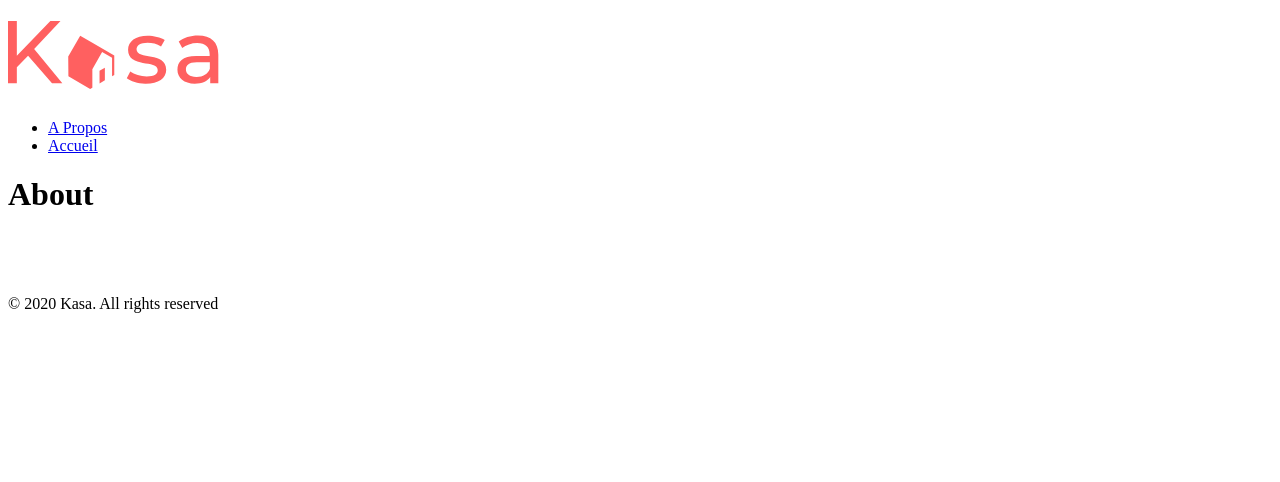
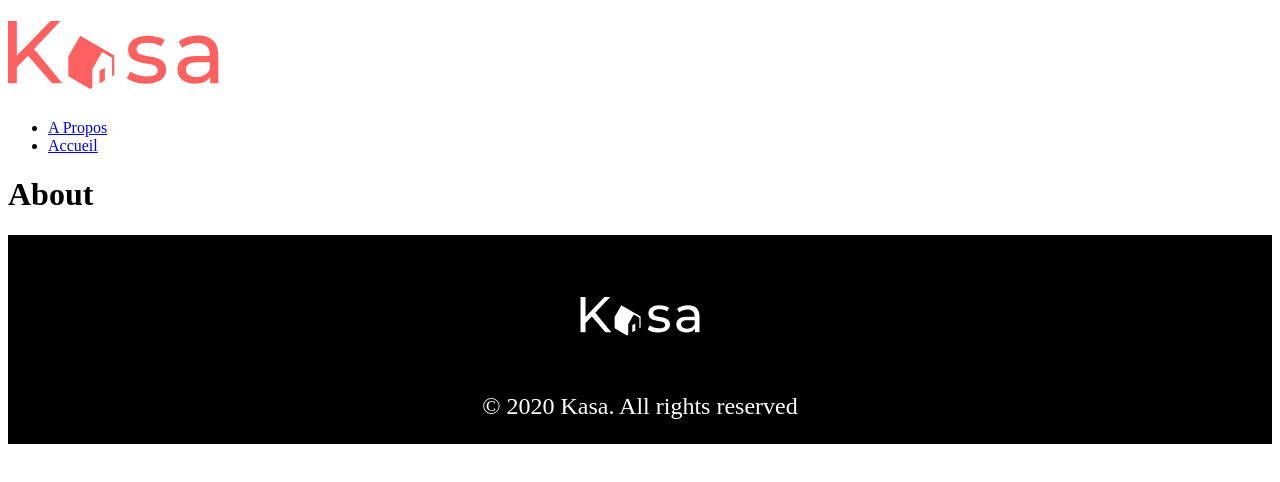
Before and after one commit to Alzorath57/Kasa-location-immobiliere, a React (Vite) app: page /about in a window 1280 px wide. Shown: the top 482 px of the page. Built offline with nearby package versions, Linux system fonts and the light colour scheme.

Commit message:
feat: style Footer

```diff
--- a/src/components/Footer/Footer.jsx
+++ b/src/components/Footer/Footer.jsx
@@ -1,3 +1,5 @@
+import "./Footer.scss";
+
 function Footer() {
   return (
     <footer>
--- /dev/null
+++ b/src/components/Footer/Footer.scss
@@ -0,0 +1,25 @@
+footer {
+  background: black;
+  text-align: center;
+  width: 100%;
+  height: 209px;
+  display: flex;
+  flex-direction: column;
+  align-items: center;
+
+  justify-content: center;
+  gap: 29px;
+  padding-top: 66px;
+  box-sizing: border-box;
+  p {
+    color: white;
+    letter-spacing: 0;
+    line-height: 143%;
+    font-size: 24px;
+    font-weight: 500;
+  }
+  img {
+    width: 122px;
+    height: 39px;
+  }
+}
--- a/src/components/Header/Header.jsx
+++ b/src/components/Header/Header.jsx
@@ -1,4 +1,5 @@
 import { Link } from "react-router-dom";
+import "./Header.scss";
 
 function Header() {
   return (
```
Also changed, not shown: src/components/Header/Header.scss (added).
